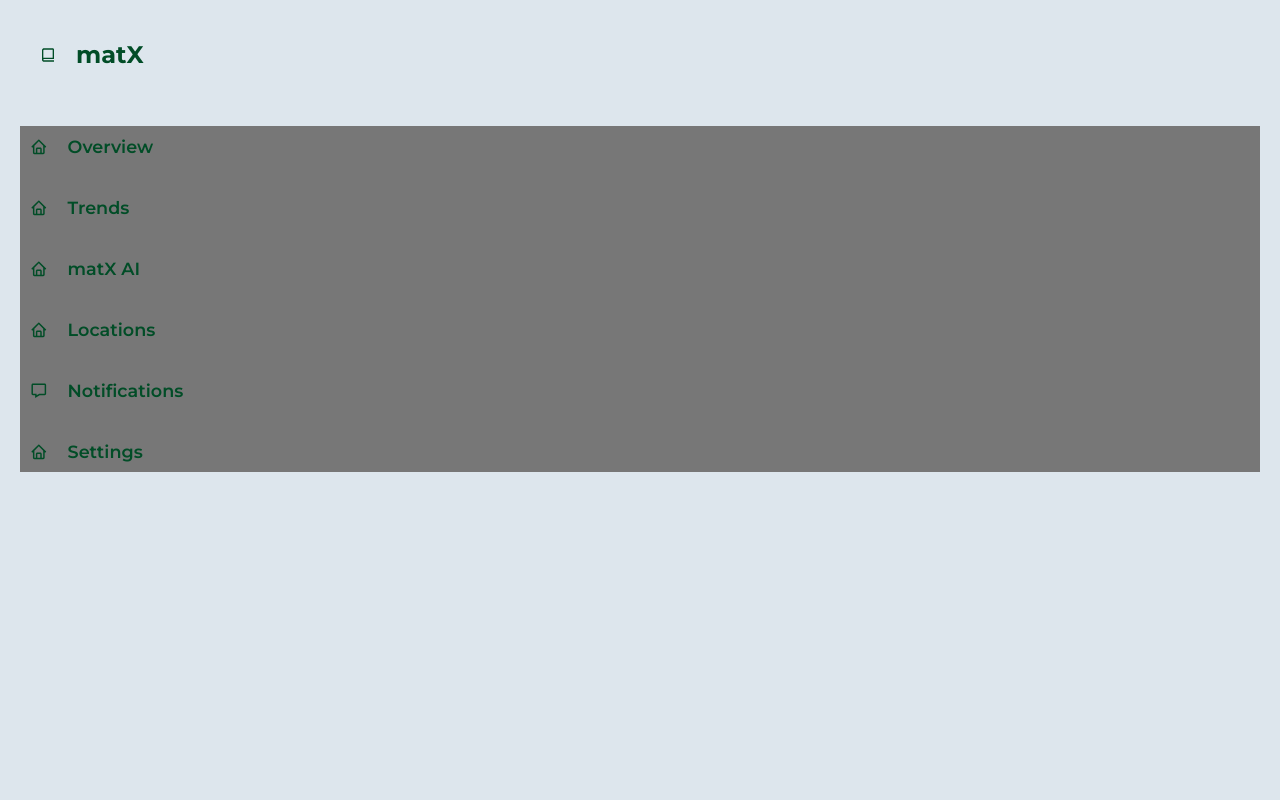
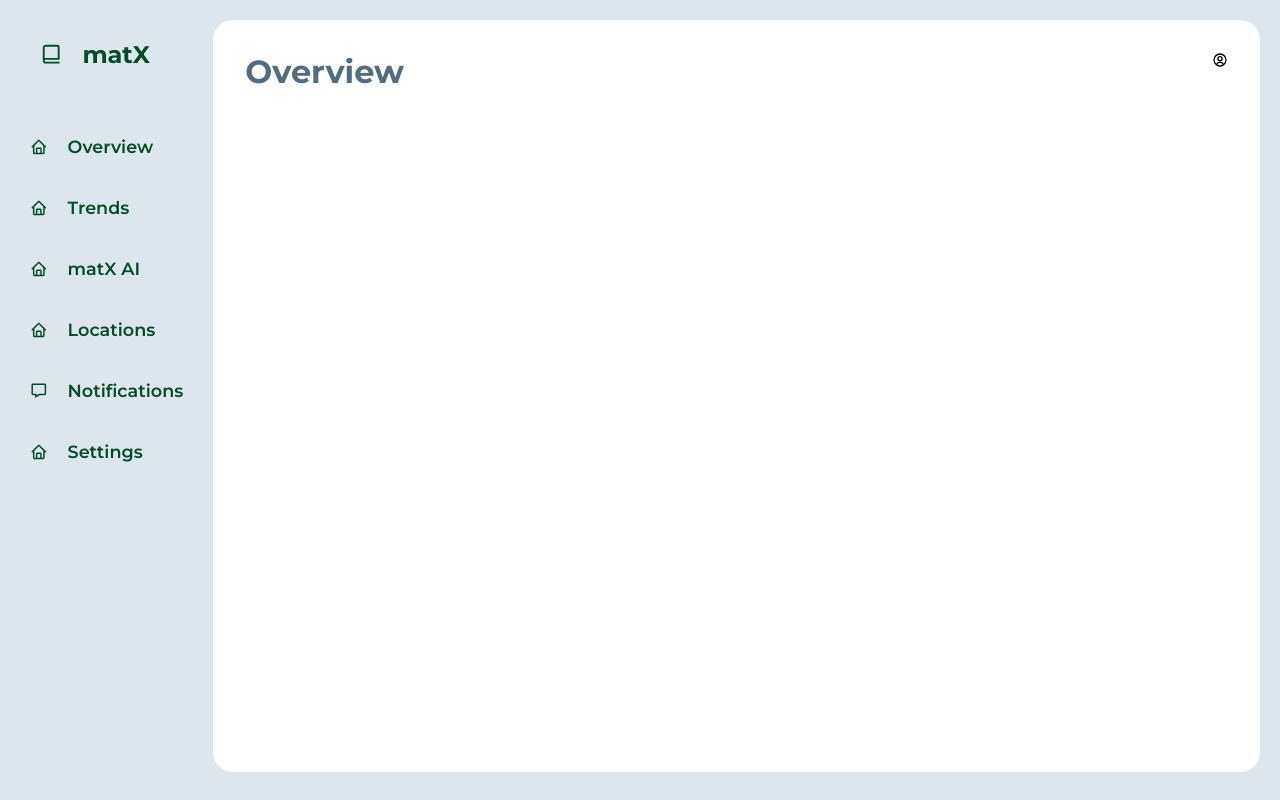
Before and after one commit to Aftermath001/Dashboard, a React (Vite) app: page / in a window 1280 px wide. Built offline with nearby package versions, Linux system fonts and the light colour scheme.

Commit message:
Content Header

```diff
--- a/src/App.css
+++ b/src/App.css
@@ -0,0 +1,14 @@
+.dashboard {
+    display: flex;
+    gap: 20px;
+
+}
+.dashboard--content{
+    background: #fff;
+    flex: 1;
+    border-radius: 20px;
+    padding: 2rem;
+    display: flex;
+    gap: 1.5rem;
+    justify-content: space-between;
+}
--- a/src/App.jsx
+++ b/src/App.jsx
@@ -1,10 +1,18 @@
 import React from 'react'
 import Sidebar from './components/Sidebar'
-
+import Content from './components/Content'
+import './App.css'
+import Profile from './components/Profile'
 const App = () => {
   return (
     <div className='dashboard'>
       <Sidebar />
+      <div className="dashboard--content">
+        <Content />
+        <Profile />
+
+
+      </div>
     </div>
   )
 }
--- a/src/components/Content.jsx
+++ b/src/components/Content.jsx
@@ -1,8 +1,12 @@
 import React from 'react'
-
+import ContentHeader from './ContentHeader'
+import '../styles/content.css'
 const Content = () => {
   return (
-    <div>Content</div>
+    <div className='content'>
+        <ContentHeader/>
+
+    </div>
   )
 }
 
--- /dev/null
+++ b/src/components/ContentHeader.jsx
@@ -0,0 +1,15 @@
+import React from 'react'
+import {BiNotification} from 'react-icons/bi'
+const ContentHeader = () => {
+  return (
+    <div className='content-header'>
+        <h1 className="header--title">Overview</h1>
+        <div className="header--activity">
+
+        </div>
+
+    </div>
+  )
+}
+
+export default ContentHeader
--- /dev/null
+++ b/src/components/Profile.jsx
@@ -0,0 +1,9 @@
+import React from 'react'
+import { BiUserCircle } from "react-icons/bi";
+const Profile = () => {
+  return (
+    <div><BiUserCircle /></div>
+  )
+}
+
+export default Profile
--- /dev/null
+++ b/src/styles/content.css
@@ -0,0 +1,19 @@
+.content{
+    width: 75%;
+
+}
+
+.content--header{
+    display: flex;
+    align-items: center;
+    justify-content: space-between;
+}
+
+.header--title {
+    color: #526d82;
+}
+.header--activity{
+    display: flex;
+    align-items: center;
+    gap: 20px;
+}
--- a/src/styles/sidebar.css
+++ b/src/styles/sidebar.css
@@ -12,14 +12,14 @@
     display: flex;
     gap: 20px;
 }
-.logo .icon{
+.logo-icon{
     font-size: 1.4rem;
 }
 .menu--list{
     display: flex;
     flex-direction: column;
     gap: 20px;
-    background: rgb(119, 119, 119);
+
 }
 .menu--list .item{
     display: flex;
```
Also changed, not shown: src/components/Card.jsx (added, +9 -0 lines).
